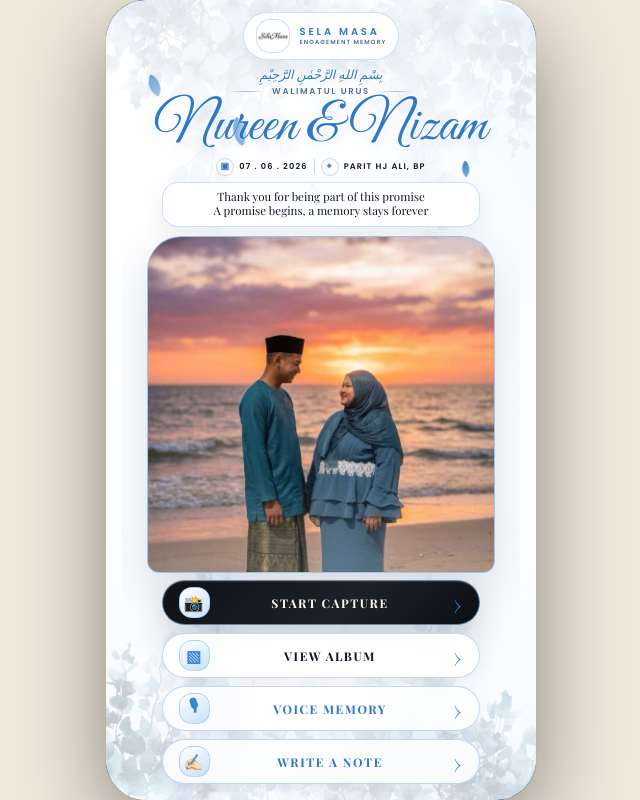
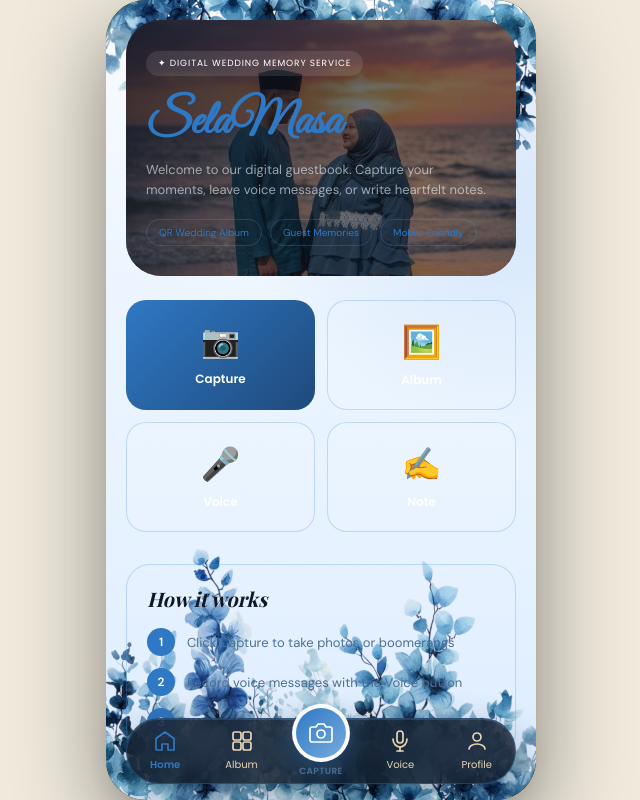
Before and after one commit to hzqfarhan/selamasa, a Next.js app: page /event/1 in a window 1280 px wide. Shown: the whole page, without its empty margins (319-959 px from the left). Built offline with nearby package versions, Linux system fonts and the light colour scheme; no server answers; the database is empty.

Commit message:
update navbar
update navbar

```diff
--- a/src/app/event/[slug]/page.tsx
+++ b/src/app/event/[slug]/page.tsx
@@ -10,18 +10,19 @@ import GalleryScreen from '@/components/GalleryScreen'
 import WriteNoteScreen from '@/components/WriteNoteScreen'
 import VoiceScreen from '@/components/VoiceScreen'
 import ProfileScreen from '@/components/ProfileScreen'
+import HomeScreen from '@/components/HomeScreen'
 import PhotoDetailModal from '@/components/PhotoDetailModal'
 import { useEvent } from '@/hooks/useEvent'
 import { useGallery } from '@/hooks/useGallery'
 
-type ScreenState = 'splash' | 'welcome' | 'guestname' | 'camera' | 'review' | 'gallery' | 'note' | 'voice' | 'profile'
+type ScreenState = 'splash' | 'welcome' | 'guestname' | 'camera' | 'review' | 'gallery' | 'note' | 'voice' | 'profile' | 'home'
 
 export default function EventPage() {
   const { slug } = useParams()
   const { eventConfig, loading } = useEvent(slug as string)
   const { memories, tab, changeTab, loadMemories, hasMore, addOptimisticLike } = useGallery(slug as string)
 
-  const [currentScreen, setCurrentScreen] = useState<ScreenState>('splash')
+  const [currentScreen, setCurrentScreen] = useState<ScreenState>('home')
   const [guestName, setGuestName] = useState('')
   const [capturedMedia, setCapturedMedia] = useState<{ url: string | null, blob: Blob | null, type: 'photo' | 'boomerang' }>({ url: null, blob: null, type: 'photo' })
   const [selectedPhotoIndex, setSelectedPhotoIndex] = useState<number | null>(null)
@@ -97,15 +98,16 @@ export default function EventPage() {
 
   return (
     <>
-      {currentScreen === 'splash' && <SplashScreen onComplete={() => setCurrentScreen('welcome')} />}
+      {currentScreen === 'splash' && <SplashScreen onComplete={() => setCurrentScreen('home')} />}
       {currentScreen === 'welcome' && <WelcomeScreen onStartCapture={() => setCurrentScreen('guestname')} onViewAlbum={() => setCurrentScreen('gallery')} onVoiceMemory={() => setCurrentScreen('voice')} onWriteNote={() => setCurrentScreen('note')} />}
       {currentScreen === 'guestname' && <GuestNameScreen onConfirm={(name) => { setGuestName(name); setCurrentScreen('camera') }} onBack={() => setCurrentScreen('welcome')} />}
       {currentScreen === 'camera' && <CameraScreen coupleName={coupleName} guestName={guestName} allowedFilters={filters} onCapturePhoto={handleCapturePhoto} onCaptureBoomerang={handleCaptureBoomerang} onBack={() => setCurrentScreen('welcome')} />}
       {currentScreen === 'review' && <CaptureReviewScreen mediaUrl={capturedMedia.url} mediaBlob={capturedMedia.blob} type={capturedMedia.type} guestName={guestName} onRetake={() => setCurrentScreen('camera')} onShare={handleUploadReview} />}
       {currentScreen === 'gallery' && <GalleryScreen slug={slug as string} coupleName={coupleName} memories={memories} tab={tab} onChangeTab={changeTab} onLoadMore={() => loadMemories()} hasMore={hasMore} onLike={handleLike} onBack={() => setCurrentScreen('welcome')} onCaptureClick={() => guestName ? setCurrentScreen('camera') : setCurrentScreen('guestname')} onNavChange={(t) => setCurrentScreen(t as any)} onPhotoClick={setSelectedPhotoIndex} />}
-      {currentScreen === 'note' && <WriteNoteScreen coupleName={coupleName} guestName={guestName} onClose={() => setCurrentScreen('welcome')} onSend={handleSendNote} onVoiceRedirect={() => setCurrentScreen('voice')} />}
-      {currentScreen === 'voice' && <VoiceScreen coupleName={coupleName} guestName={guestName} onClose={() => setCurrentScreen('welcome')} onUpload={handleUploadVoice} />}
+      {currentScreen === 'note' && <WriteNoteScreen coupleName={coupleName} guestName={guestName} onClose={() => setCurrentScreen('welcome')} onSend={handleSendNote} onVoiceRedirect={() => setCurrentScreen('voice')} onNavChange={(t) => setCurrentScreen(t as any)} onCaptureClick={() => guestName ? setCurrentScreen('camera') : setCurrentScreen('guestname')} />}
+      {currentScreen === 'voice' && <VoiceScreen coupleName={coupleName} guestName={guestName} onClose={() => setCurrentScreen('welcome')} onUpload={handleUploadVoice} onNavChange={(t) => setCurrentScreen(t as any)} onCaptureClick={() => guestName ? setCurrentScreen('camera') : setCurrentScreen('guestname')} />}
       {currentScreen === 'profile' && <ProfileScreen onNavChange={(t: any) => setCurrentScreen(t)} onCaptureClick={() => guestName ? setCurrentScreen('camera') : setCurrentScreen('guestname')} />}
+      {currentScreen === 'home' && <HomeScreen onNavChange={(t) => setCurrentScreen(t as any)} onCaptureClick={() => guestName ? setCurrentScreen('camera') : setCurrentScreen('guestname')} onViewAlbum={() => setCurrentScreen('gallery')} onVoiceMemory={() => setCurrentScreen('voice')} onWriteNote={() => setCurrentScreen('note')} coupleName={coupleName} />}
 
       {selectedPhotoIndex !== null && (
         <PhotoDetailModal
--- a/src/components/BottomNav.tsx
+++ b/src/components/BottomNav.tsx
@@ -7,9 +7,10 @@ interface BottomNavProps {
   onCaptureClick: () => void
 }
 
+const inactiveColor = '#e8d5b5'
+
 export default function BottomNav({ activeTab, onTabChange, onCaptureClick }: BottomNavProps) {
   const active = 'var(--gold)'
-  const inactive = 'var(--cream-sub)'
 
   return (
     <div style={{
@@ -20,11 +21,11 @@ export default function BottomNav({ activeTab, onTabChange, onCaptureClick }: Bo
       width: 'calc(100% - 32px)',
       maxWidth: '390px',
       height: '66px',
-      background: 'rgba(255, 255, 255, 0.88)',
+      background: 'rgba(14, 21, 34, 0.75)',
       backdropFilter: 'blur(20px)',
       borderRadius: '999px',
       border: '1px solid var(--gold-border)',
-      boxShadow: '0 12px 36px rgba(42, 68, 95, 0.12), inset 0 1px 0 rgba(255, 255, 255, 0.8)',
+      boxShadow: '0 12px 36px rgba(0, 0, 0, 0.3), inset 0 1px 0 rgba(255, 255, 255, 0.1)',
       display: 'flex',
       justifyContent: 'space-around',
       alignItems: 'center',
@@ -32,23 +33,23 @@ export default function BottomNav({ activeTab, onTabChange, onCaptureClick }: Bo
     }}>
 
       {/* Home */}
-      <button onClick={() => onTabChange('home')} style={{ display: 'flex', flexDirection: 'column', alignItems: 'center', gap: '4px', minWidth: '52px' }}>
+      <button onClick={() => onTabChange('home')} style={{ display: 'flex', flexDirection: 'column', alignItems: 'center', gap: '4px', minWidth: '52px', background: 'none', border: 'none', cursor: 'pointer', padding: '8px' }}>
         <svg width="24" height="24" viewBox="0 0 24 24" fill="none">
           <path d="M3 9.5L12 3L21 9.5V20C21 20.55 20.55 21 21 21H15V15H9V21H4C3.45 21 3 20.55 3 20V9.5Z"
-            stroke={activeTab === 'home' ? active : inactive} strokeWidth="1.7" strokeLinejoin="round" fill="none" />
+            stroke={activeTab === 'home' ? active : inactiveColor} strokeWidth="1.7" strokeLinejoin="round" fill="none" />
         </svg>
-        <span style={{ fontSize: '10px', fontFamily: 'var(--font-poppins)', fontWeight: activeTab === 'home' ? '600' : '400', color: activeTab === 'home' ? active : inactive }}>Home</span>
+        <span style={{ fontSize: '10px', fontFamily: 'var(--font-poppins)', fontWeight: activeTab === 'home' ? '600' : '400', color: activeTab === 'home' ? active : inactiveColor }}>Home</span>
       </button>
 
       {/* Album */}
-      <button onClick={() => onTabChange('album')} style={{ display: 'flex', flexDirection: 'column', alignItems: 'center', gap: '4px', minWidth: '52px' }}>
+      <button onClick={() => onTabChange('album')} style={{ display: 'flex', flexDirection: 'column', alignItems: 'center', gap: '4px', minWidth: '52px', background: 'none', border: 'none', cursor: 'pointer', padding: '8px' }}>
         <svg width="24" height="24" viewBox="0 0 24 24" fill="none">
-          <rect x="3" y="3" width="8" height="8" rx="2" stroke={activeTab === 'album' ? active : inactive} strokeWidth="1.7" />
-          <rect x="13" y="3" width="8" height="8" rx="2" stroke={activeTab === 'album' ? active : inactive} strokeWidth="1.7" />
-          <rect x="3" y="13" width="8" height="8" rx="2" stroke={activeTab === 'album' ? active : inactive} strokeWidth="1.7" />
-          <rect x="13" y="13" width="8" height="8" rx="2" stroke={activeTab === 'album' ? active : inactive} strokeWidth="1.7" />
+          <rect x="3" y="3" width="8" height="8" rx="2" stroke={activeTab === 'album' ? active : inactiveColor} strokeWidth="1.7" />
+          <rect x="13" y="3" width="8" height="8" rx="2" stroke={activeTab === 'album' ? active : inactiveColor} strokeWidth="1.7" />
+          <rect x="3" y="13" width="8" height="8" rx="2" stroke={activeTab === 'album' ? active : inactiveColor} strokeWidth="1.7" />
+          <rect x="13" y="13" width="8" height="8" rx="2" stroke={activeTab === 'album' ? active : inactiveColor} strokeWidth="1.7" />
         </svg>
-        <span style={{ fontSize: '10px', fontFamily: 'var(--font-poppins)', fontWeight: activeTab === 'album' ? '600' : '400', color: activeTab === 'album' ? active : inactive }}>Album</span>
+        <span style={{ fontSize: '10px', fontFamily: 'var(--font-poppins)', fontWeight: activeTab === 'album' ? '600' : '400', color: activeTab === 'album' ? active : inactiveColor }}>Album</span>
       </button>
 
       {/* Center Capture Button */}
@@ -72,23 +73,23 @@ export default function BottomNav({ activeTab, onTabChange, onCaptureClick }: Bo
       </button>
 
       {/* Voice */}
-      <button onClick={() => onTabChange('voice')} style={{ display: 'flex', flexDirection: 'column', alignItems: 'center', gap: '4px', minWidth: '52px' }}>
+      <button onClick={() => onTabChange('voice')} style={{ display: 'flex', flexDirection: 'column', alignItems: 'center', gap: '4px', minWidth: '52px', background: 'none', border: 'none', cursor: 'pointer', padding: '8px' }}>
         <svg width="24" height="24" viewBox="0 0 24 24" fill="none">
-          <rect x="9" y="2" width="6" height="12" rx="3" stroke={activeTab === 'voice' ? active : inactive} strokeWidth="1.7" />
-          <path d="M5 10C5 14.42 8.13 18 12 18C15.87 18 19 14.42 19 10" stroke={activeTab === 'voice' ? active : inactive} strokeWidth="1.7" strokeLinecap="round" />
-          <line x1="12" y1="18" x2="12" y2="22" stroke={activeTab === 'voice' ? active : inactive} strokeWidth="1.7" strokeLinecap="round" />
-          <line x1="9" y1="22" x2="15" y2="22" stroke={activeTab === 'voice' ? active : inactive} strokeWidth="1.7" strokeLinecap="round" />
+          <rect x="9" y="2" width="6" height="12" rx="3" stroke={activeTab === 'voice' ? active : inactiveColor} strokeWidth="1.7" />
+          <path d="M5 10C5 14.42 8.13 18 12 18C15.87 18 19 14.42 19 10" stroke={activeTab === 'voice' ? active : inactiveColor} strokeWidth="1.7" strokeLinecap="round" />
+          <line x1="12" y1="18" x2="12" y2="22" stroke={activeTab === 'voice' ? active : inactiveColor} strokeWidth="1.7" strokeLinecap="round" />
+          <line x1="9" y1="22" x2="15" y2="22" stroke={activeTab === 'voice' ? active : inactiveColor} strokeWidth="1.7" strokeLinecap="round" />
         </svg>
-        <span style={{ fontSize: '10px', fontFamily: 'var(--font-poppins)', fontWeight: activeTab === 'voice' ? '600' : '400', color: activeTab === 'voice' ? active : inactive }}>Voice</span>
+        <span style={{ fontSize: '10px', fontFamily: 'var(--font-poppins)', fontWeight: activeTab === 'voice' ? '600' : '400', color: activeTab === 'voice' ? active : inactiveColor }}>Voice</span>
       </button>
 
       {/* Profile */}
-      <button onClick={() => onTabChange('profile')} style={{ display: 'flex', flexDirection: 'column', alignItems: 'center', gap: '4px', minWidth: '52px' }}>
+      <button onClick={() => onTabChange('profile')} style={{ display: 'flex', flexDirection: 'column', alignItems: 'center', gap: '4px', minWidth: '52px', background: 'none', border: 'none', cursor: 'pointer', padding: '8px' }}>
         <svg width="24" height="24" viewBox="0 0 24 24" fill="none">
-          <path d="M12 12C14.21 12 16 10.21 16 8C16 5.79 14.21 4 12 4C9.79 4 8 5.79 8 8C8 10.21 9.79 12 12 12Z" stroke={activeTab === 'profile' ? active : inactive} strokeWidth="1.7" />
-          <path d="M4 20C4 17.33 7.58 15 12 15C16.42 15 20 17.33 20 20" stroke={activeTab === 'profile' ? active : inactive} strokeWidth="1.7" strokeLinecap="round" />
+          <path d="M12 12C14.21 12 16 10.21 16 8C16 5.79 14.21 4 12 4C9.79 4 8 5.79 8 8C8 10.21 9.79 12 12 12Z" stroke={activeTab === 'profile' ? active : inactiveColor} strokeWidth="1.7" />
+          <path d="M4 20C4 17.33 7.58 15 12 15C16.42 15 20 17.33 20 20" stroke={activeTab === 'profile' ? active : inactiveColor} strokeWidth="1.7" strokeLinecap="round" />
         </svg>
-        <span style={{ fontSize: '10px', fontFamily: 'var(--font-poppins)', fontWeight: activeTab === 'profile' ? '600' : '400', color: activeTab === 'profile' ? active : inactive }}>Profile</span>
+        <span style={{ fontSize: '10px', fontFamily: 'var(--font-poppins)', fontWeight: activeTab === 'profile' ? '600' : '400', color: activeTab === 'profile' ? active : inactiveColor }}>Profile</span>
       </button>
     </div>
   )
--- /dev/null
+++ b/src/components/HomeScreen.tsx
@@ -0,0 +1,85 @@
+'use client'
+import React from 'react'
+import BottomNav from './BottomNav'
+
+interface HomeProps {
+  onNavChange: (tab: 'home' | 'album' | 'voice' | 'profile') => void
+  onCaptureClick: () => void
+  onViewAlbum: () => void
+  onVoiceMemory: () => void
+  onWriteNote: () => void
+  coupleName: string
+}
+
+export default function HomeScreen({ onNavChange, onCaptureClick, onViewAlbum, onVoiceMemory, onWriteNote, coupleName }: HomeProps) {
+  return (
+    <div className="screen" style={{ background: 'url(/asset/bg.png) center/cover no-repeat', paddingBottom: '90px' }}>
+      <div style={{ padding: 'max(env(safe-area-inset-top, 20px), 20px) 20px 20px' }}>
+
+        <div style={{ background: '#0e1522', borderRadius: '35px', padding: '30px 20px', color: '#fff', position: 'relative', overflow: 'hidden' }}>
+          {/* eslint-disable-next-line @next/next/no-img-element */}
+          <img src="/asset/front.jpg" alt="" style={{ position: 'absolute', inset: 0, width: '100%', height: '100%', objectFit: 'cover', opacity: 0.45 }} />
+          <div style={{ position: 'absolute', inset: 0, background: 'linear-gradient(135deg, rgba(14, 21, 34, 0.7) 0%, transparent 60%)' }} />
+
+          <div style={{ position: 'relative', zIndex: 2 }}>
+            <div style={{ background: 'rgba(255,255,255,0.1)', display: 'inline-block', padding: '6px 12px', borderRadius: '999px', fontSize: '9px', fontFamily: 'var(--font-poppins)', letterSpacing: '0.1em' }}>
+              ✦ DIGITAL WEDDING MEMORY SERVICE
+            </div>
+            <h1 style={{ fontFamily: 'var(--font-great-vibes)', fontSize: '48px', color: 'var(--gold)', margin: '16px 0 8px' }}>{coupleName}</h1>
+            <p style={{ fontFamily: 'var(--font-dm-sans)', fontSize: '13px', color: 'var(--t2)', lineHeight: 1.5, marginBottom: '20px' }}>
+              Welcome to our digital guestbook. Capture your moments, leave voice messages, or write heartfelt notes.
+            </p>
+            <div style={{ display: 'flex', flexWrap: 'wrap', gap: '8px' }}>
+              <span style={{ border: '1px solid var(--gold-border)', borderRadius: '999px', padding: '6px 12px', fontSize: '10px', color: 'var(--gold)' }}>QR Wedding Album</span>
+              <span style={{ border: '1px solid var(--gold-border)', borderRadius: '999px', padding: '6px 12px', fontSize: '10px', color: 'var(--gold)' }}>Guest Memories</span>
+              <span style={{ border: '1px solid var(--gold-border)', borderRadius: '999px', padding: '6px 12px', fontSize: '10px', color: 'var(--gold)' }}>Mobile Friendly</span>
+            </div>
+          </div>
+        </div>
+
+        <div style={{ marginTop: '24px', display: 'grid', gridTemplateColumns: '1fr 1fr', gap: '12px' }}>
+          <button onClick={onCaptureClick} style={{ background: 'linear-gradient(135deg, var(--gold), #1f4a7c)', border: 'none', borderRadius: '20px', padding: '20px 16px', color: '#fff', cursor: 'pointer', display: 'flex', flexDirection: 'column', alignItems: 'center', gap: '8px' }}>
+            <span style={{ fontSize: '32px' }}>📷</span>
+            <span style={{ fontFamily: 'var(--font-poppins)', fontWeight: '600', fontSize: '12px' }}>Capture</span>
+          </button>
+          <button onClick={onViewAlbum} style={{ background: 'rgba(255,255,255,0.1)', border: '1px solid var(--gold-border)', borderRadius: '20px', padding: '20px 16px', color: '#fff', cursor: 'pointer', display: 'flex', flexDirection: 'column', alignItems: 'center', gap: '8px' }}>
+            <span style={{ fontSize: '32px' }}>🖼️</span>
+            <span style={{ fontFamily: 'var(--font-poppins)', fontWeight: '600', fontSize: '12px' }}>Album</span>
+          </button>
+          <button onClick={onVoiceMemory} style={{ background: 'rgba(255,255,255,0.1)', border: '1px solid var(--gold-border)', borderRadius: '20px', padding: '20px 16px', color: '#fff', cursor: 'pointer', display: 'flex', flexDirection: 'column', alignItems: 'center', gap: '8px' }}>
+            <span style={{ fontSize: '32px' }}>🎤</span>
+            <span style={{ fontFamily: 'var(--font-poppins)', fontWeight: '600', fontSize: '12px' }}>Voice</span>
+          </button>
+          <button onClick={onWriteNote} style={{ background: 'rgba(255,255,255,0.1)', border: '1px solid var(--gold-border)', borderRadius: '20px', padding: '20px 16px', color: '#fff', cursor: 'pointer', display: 'flex', flexDirection: 'column', alignItems: 'center', gap: '8px' }}>
+            <span style={{ fontSize: '32px' }}>✍️</span>
+            <span style={{ fontFamily: 'var(--font-poppins)', fontWeight: '600', fontSize: '12px' }}>Note</span>
+          </button>
+        </div>
+
+        <div style={{ marginTop: '32px', background: 'rgba(255,255,255,0.05)', borderRadius: '24px', padding: '20px', border: '1px solid var(--gold-border)' }}>
+          <h2 style={{ fontFamily: 'var(--font-playfair)', fontStyle: 'italic', fontSize: '20px', color: 'var(--cream-text)', marginBottom: '8px' }}>How it works</h2>
+          <div style={{ display: 'flex', flexDirection: 'column', gap: '12px', marginTop: '16px' }}>
+            <div style={{ display: 'flex', gap: '12px', alignItems: 'center' }}>
+              <span style={{ width: '28px', height: '28px', borderRadius: '50%', background: 'var(--gold)', color: '#fff', display: 'grid', placeItems: 'center', fontSize: '12px', fontWeight: 'bold' }}>1</span>
+              <span style={{ fontFamily: 'var(--font-dm-sans)', fontSize: '13px', color: 'var(--cream-sub)' }}>Click Capture to take photos or boomerangs</span>
+            </div>
+            <div style={{ display: 'flex', gap: '12px', alignItems: 'center' }}>
+              <span style={{ width: '28px', height: '28px', borderRadius: '50%', background: 'var(--gold)', color: '#fff', display: 'grid', placeItems: 'center', fontSize: '12px', fontWeight: 'bold' }}>2</span>
+              <span style={{ fontFamily: 'var(--font-dm-sans)', fontSize: '13px', color: 'var(--cream-sub)' }}>Record voice messages with the Voice button</span>
+            </div>
+            <div style={{ display: 'flex', gap: '12px', alignItems: 'center' }}>
+              <span style={{ width: '28px', height: '28px', borderRadius: '50%', background: 'var(--gold)', color: '#fff', display: 'grid', placeItems: 'center', fontSize: '12px', fontWeight: 'bold' }}>3</span>
+              <span style={{ fontFamily: 'var(--font-dm-sans)', fontSize: '13px', color: 'var(--cream-sub)' }}>Write heartfelt notes for the couple</span>
+            </div>
+          </div>
+        </div>
+
+        <p style={{ textAlign: 'center', marginTop: '40px', fontFamily: 'var(--font-playfair)', fontStyle: 'italic', color: 'var(--gold)' }}>
+          Every moment, forever cherished ♡
+        </p>
+
+      </div>
+      <BottomNav activeTab="home" onTabChange={onNavChange} onCaptureClick={onCaptureClick} />
+    </div>
+  )
+}
--- a/src/components/WriteNoteScreen.tsx
+++ b/src/components/WriteNoteScreen.tsx
@@ -9,7 +9,7 @@ interface WriteNoteProps {
   onVoiceRedirect: () => void
 }
 
-export default function WriteNoteScreen({ coupleName, guestName, onClose, onSend, onVoiceRedirect }: WriteNoteProps) {
+export default function WriteNoteScreen({ coupleName, guestName, onClose, onSend, onVoiceRedirect, onNavChange, onCaptureClick }: WriteNoteProps) {
   const [message, setMessage] = useState('')
   const [name, setName] = useState(guestName || '')
 
```
